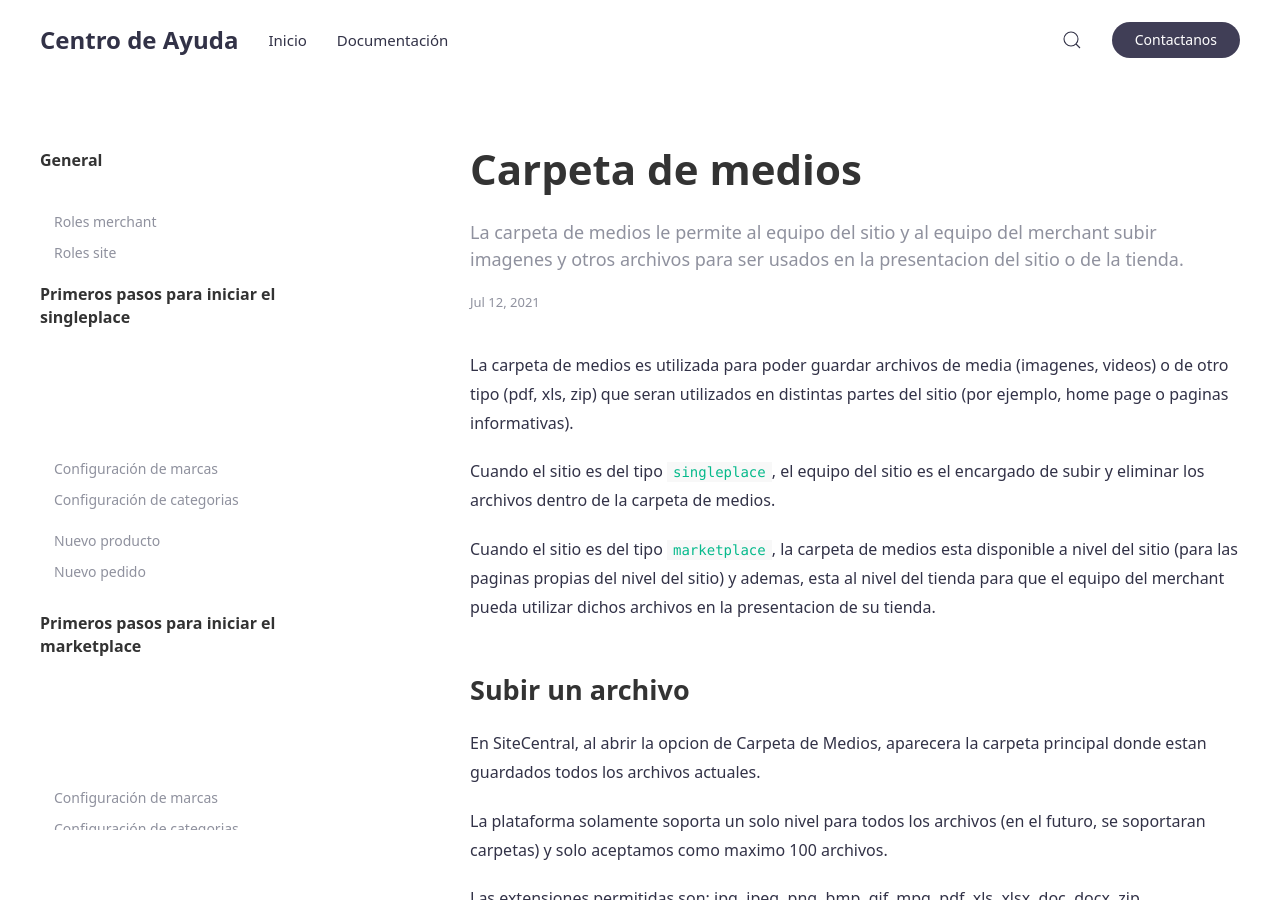
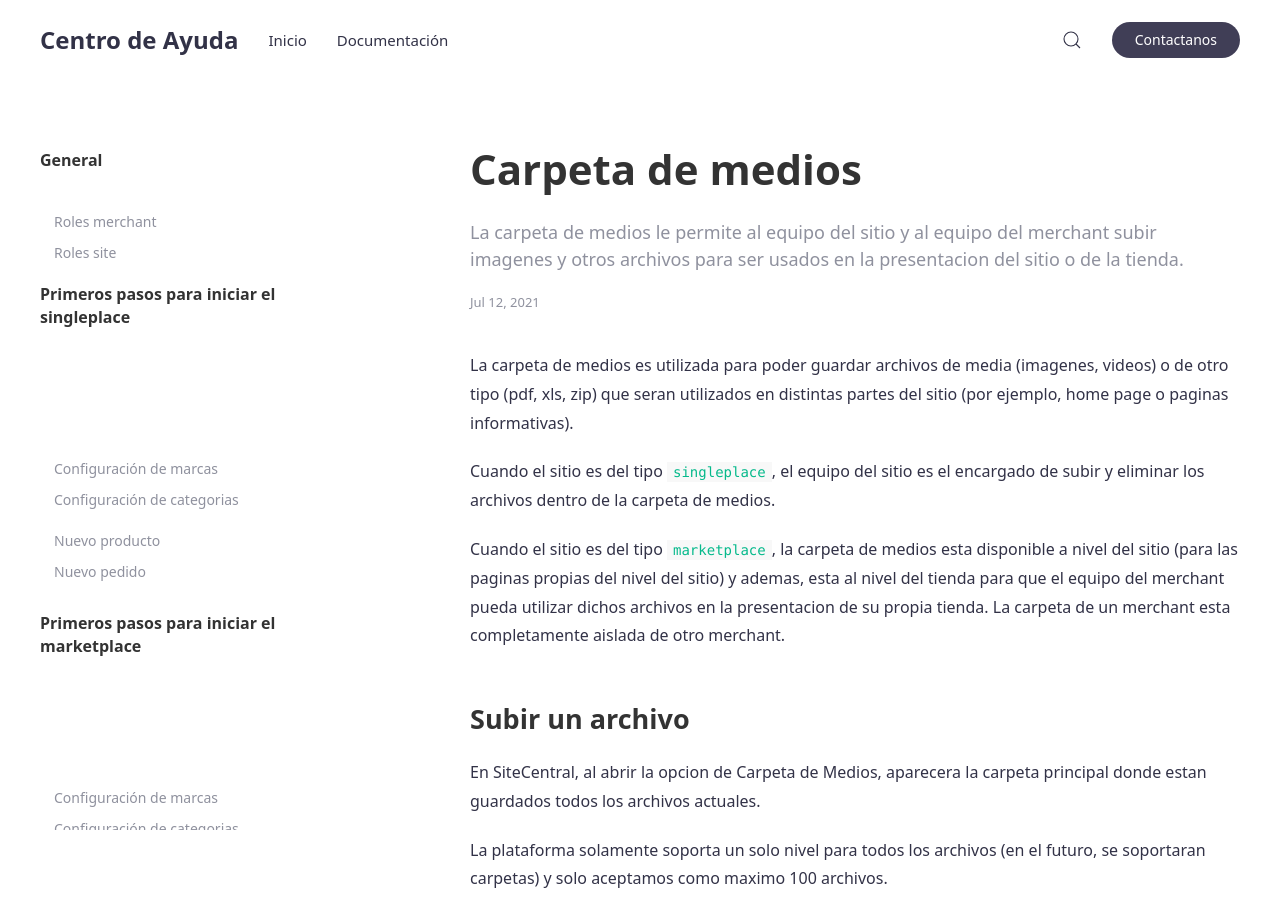
Before and after one commit to jztechpe/docshelp-old, a Jekyll site: the page built from docs/_docs/temas/cms/carpeta-medios.md, in a window 1280 px wide and 900 px high. Built offline with Jekyll 4.4.1, drawn with Linux system fonts in a browser that asks for light colours.

Commit message:
more media library

```diff
--- a/docs/_docs/temas/cms/carpeta-medios.md
+++ b/docs/_docs/temas/cms/carpeta-medios.md
@@ -9,7 +9,7 @@ La carpeta de medios es utilizada para poder guardar archivos de media (imagenes
 
 Cuando el sitio es del tipo `singleplace`, el equipo del sitio es el encargado de subir y eliminar los archivos dentro de la carpeta de medios.
 
-Cuando el sitio es del tipo `marketplace`, la carpeta de medios esta disponible a nivel del sitio (para las paginas propias del nivel del sitio) y ademas, esta al nivel del tienda para que el equipo del merchant pueda utilizar dichos archivos en la presentacion de su tienda.
+Cuando el sitio es del tipo `marketplace`, la carpeta de medios esta disponible a nivel del sitio (para las paginas propias del nivel del sitio) y ademas, esta al nivel del tienda para que el equipo del merchant pueda utilizar dichos archivos en la presentacion de su propia tienda. La carpeta de un merchant esta completamente aislada de otro merchant.
 
 ## Subir un archivo
 En SiteCentral, al abrir la opcion de Carpeta de Medios, aparecera la carpeta principal donde estan guardados todos los archivos actuales.
```
